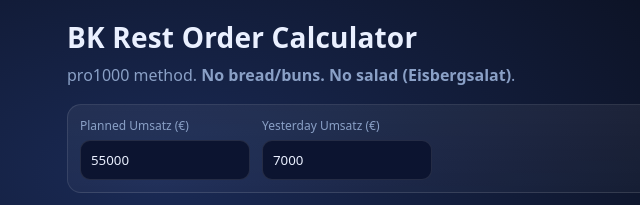
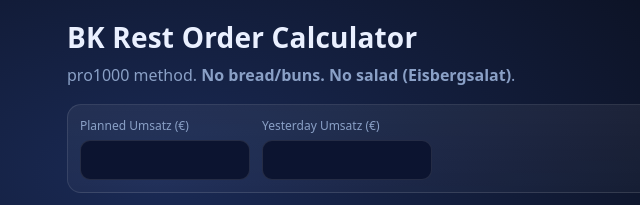
Before and after one commit to DanBlaz1988/bk-rest-order-calculator, a website: page public/index.html in a window 1280 px wide. Both pictures are taken after a click on the button "Reset Inputs". Shown: the top 205 px of the page, 35-675 px from the left. Drawn offline with Linux system fonts and the light colour scheme.

Commit message:
Clear input fields in resetInputs function
Reset input values for planned and yesterday fields.

```diff
--- a/public/index.html
+++ b/public/index.html
@@ -307,8 +307,8 @@
   }
 
   function resetInputs(){
-    $("planned").value = 55000;
-    $("yesterday").value = 7000;
+    $("planned").value = "";
+    $("yesterday").value = "";
     ITEMS.forEach((_, idx)=>{
       const r = getRow(idx);
       r.yused.value = 0;
```
